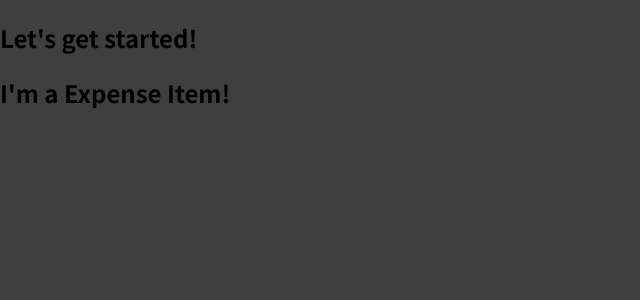
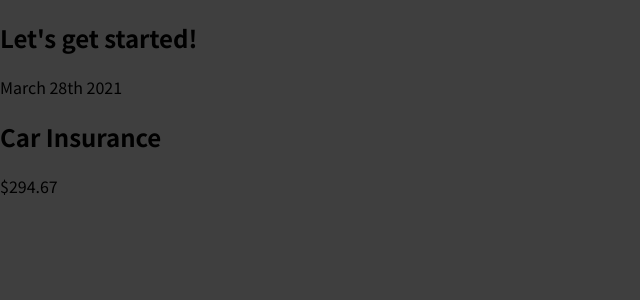
Before and after one commit to martinsgabriel1956/react_expenses, a React (Create React App) app: page / in a window 1280 px wide. Shown: the top 300 px of the page, without its empty margins (0-640 px from the left). Built offline with nearby package versions, Linux system fonts and the light colour scheme.

Commit message:
feat: writing more complex JSX code

```diff
--- a/src/components/ExpenseItem.js
+++ b/src/components/ExpenseItem.js
@@ -1,5 +1,11 @@
 export function ExpenseItem() {
   return (
-    <h2>I'm a Expense Item!</h2>
+    <div>
+      <div>March 28th 2021</div>
+      <div>
+        <h2>Car Insurance</h2>
+        <div>$294.67</div>
+      </div>
+    </div>
   );
 }
```
